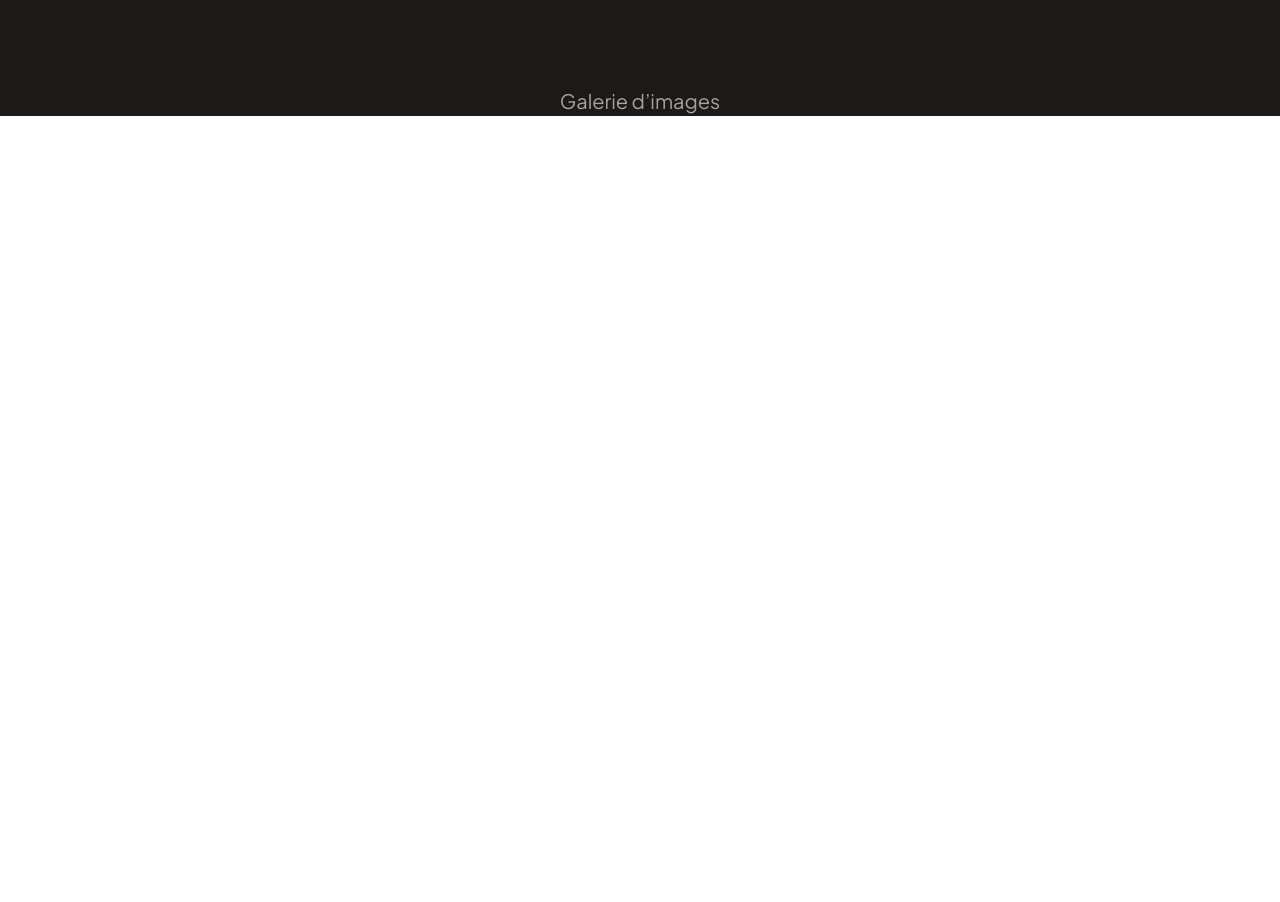
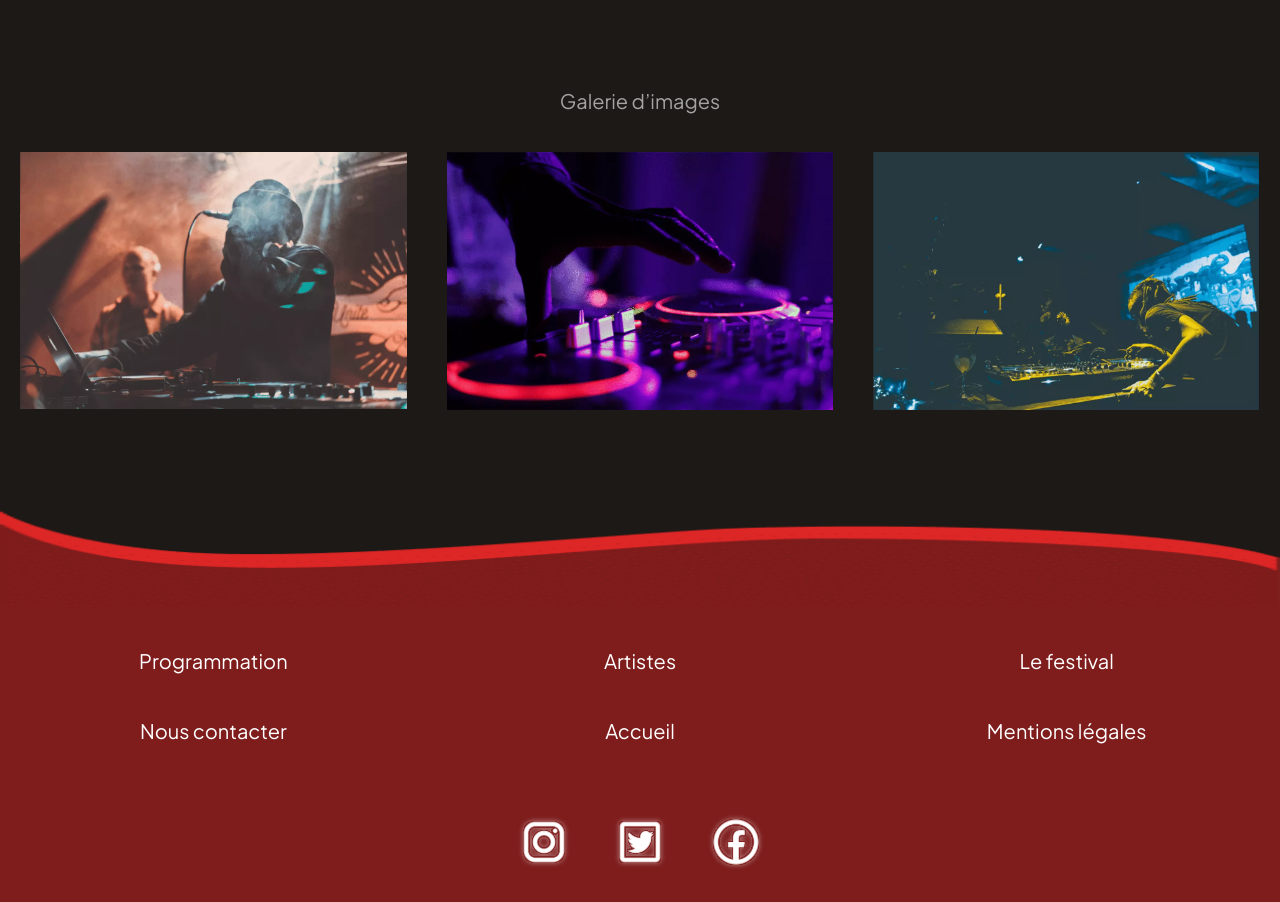
Before and after one commit to BryanFerry25/maquette-festival, a Vue app: page /ArtistePage in a window 1280 px wide. Shown: the part 1700-2602 px from the top of the page. Before the commit the page ends 1832 px from the top, so only its background shows below. Built offline with nearby package versions, Linux system fonts and the light colour scheme.

Commit message:
fin de la pageartiste

```diff
--- a/src/views/ArtistePage.vue
+++ b/src/views/ArtistePage.vue
@@ -197,6 +197,30 @@ Titre="Tony Flapper"/>
 
 <p class=" font-plus-jakarta-sans font-normal textresponsive text-legende text-center mb-4 mt-16  ">Galerie d’images</p>
 
+
+<div class="  grid lg:grid-cols-3 md:grid-cols-3 place-items-stretch place-self-center ">
+
+<div class=" p-5">
+  <img src="../../public/images/image_artiste1.webp" alt="image artiste">
+</div>
+
+<div class=" p-5">
+  <img src="../../public/images/image_artiste2.webp" alt="image artiste">
+</div>
+
+<div class=" p-5">
+    <img src="../../public/images/image_artiste3.webp" alt="image artiste">
+</div>
+
+
+</div>
+
+
+
+<footer>
+  <Footer/>
+</footer>
+
 </div>
 
 
--- a/src/views/Artistes.vue
+++ b/src/views/Artistes.vue
@@ -40,7 +40,8 @@ etoile3="#FBBF24"
 etoile4="#FFFFFF"
 etoile5="#FFFFFF"
 ImageArtiste="/images/artiste1.webp"
-textebouton="Tony Flapper"/>
+textebouton="Tony Flapper"
+lien="/ArtistePage"/>
 </div>
 
 
```
